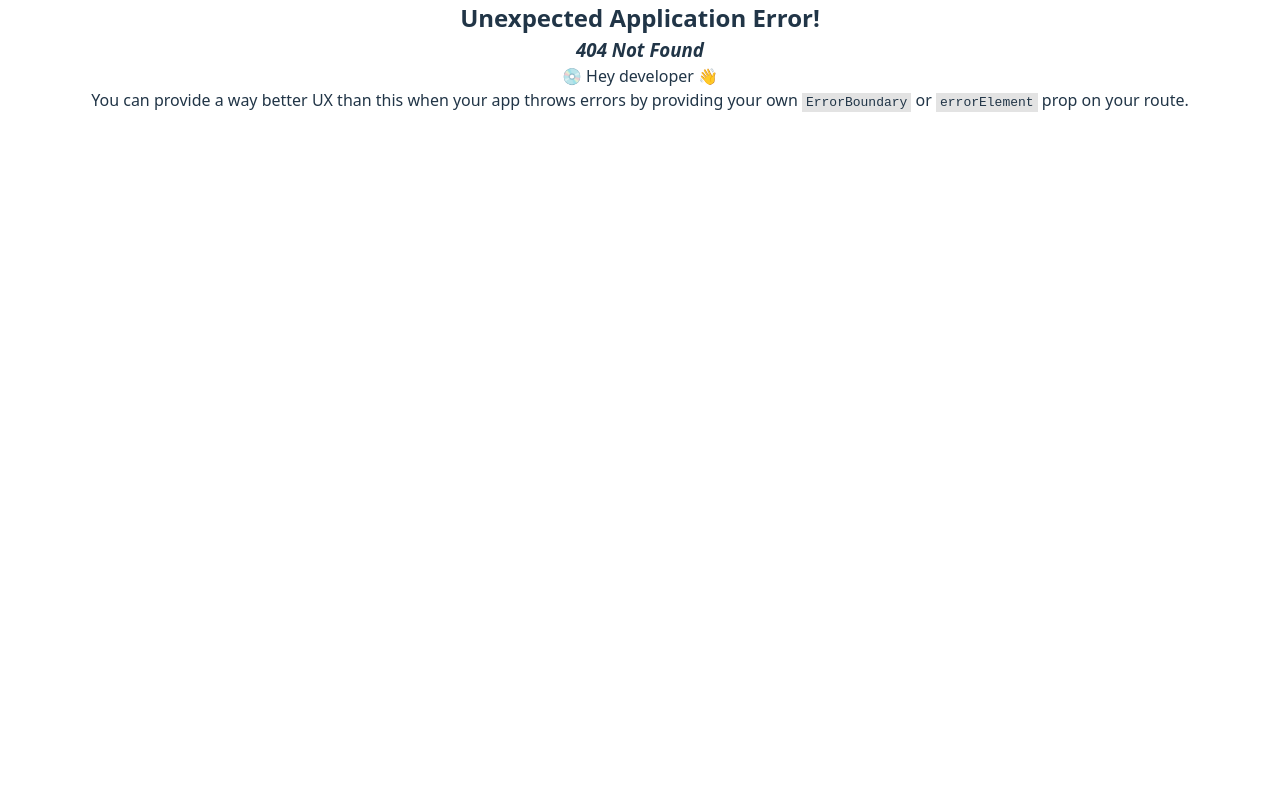
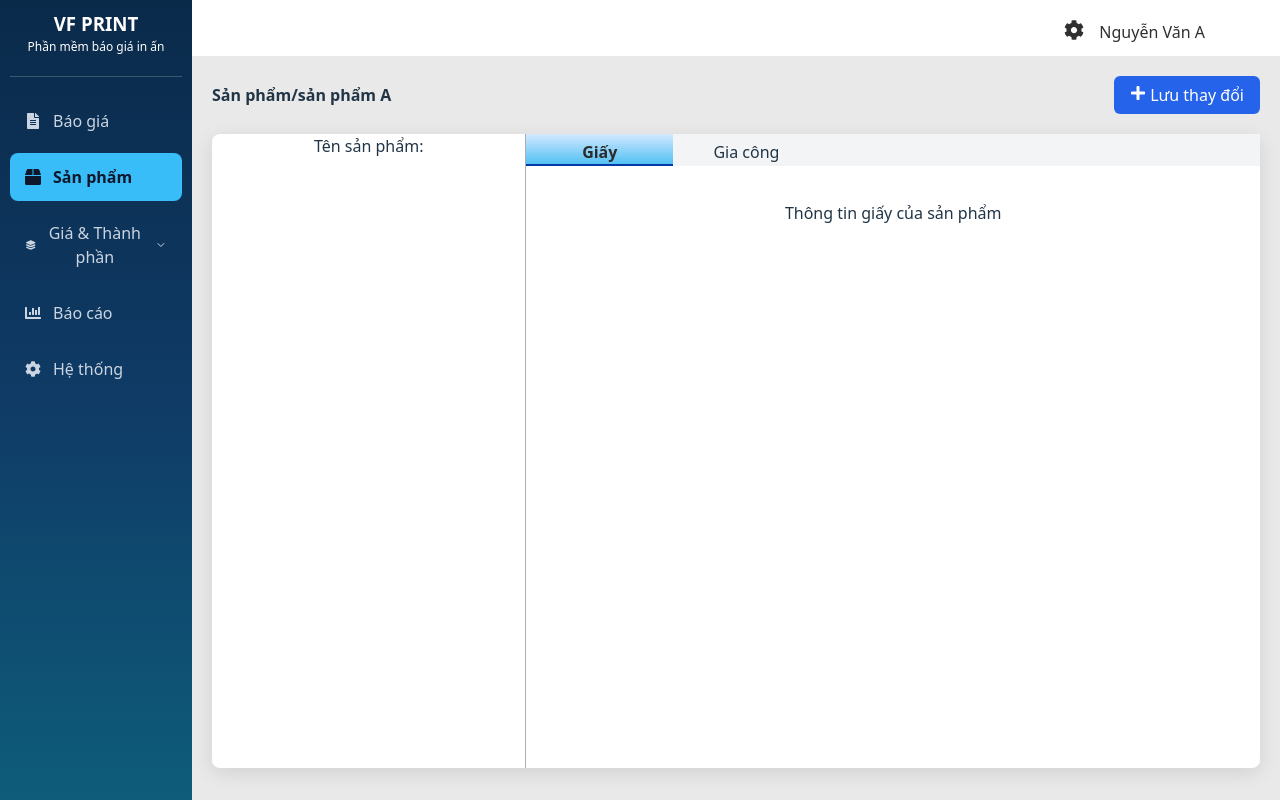
Before and after one commit to Robert-Ph/vfpricecal, a React (Vite) app in the folder VFPriceCal-User/: page /product/1 in a window 1280 px wide. Before the commit this address had no page. Built offline with nearby package versions, Linux system fonts and the light colour scheme.

Commit message:
create Product Detail Page

```diff
--- a/VFPriceCal-User/src/components/Router.tsx
+++ b/VFPriceCal-User/src/components/Router.tsx
@@ -2,6 +2,7 @@ import { createBrowserRouter } from "react-router-dom";
 import MainLayout from "../layout/MainLayout";
 import QuotationPage from "../pages/QuotationPage/QuotationPage";
 import ProductPage from "../pages/ProductPage/ProductPage";
+import ProductDetail from "../pages/ProductPage/ProductDetail/ProductDetail";
 
 
 export const router = createBrowserRouter([
@@ -11,6 +12,7 @@ export const router = createBrowserRouter([
     children: [
       { path: "/", element: <QuotationPage /> },
       { path: "/product", element: <ProductPage /> },
+      { path: "/product/:id", element: <ProductDetail /> },
 
     ],
   },
--- /dev/null
+++ b/VFPriceCal-User/src/pages/ProductPage/ProductDetail/ProductDetail.tsx
@@ -0,0 +1,33 @@
+import "./productDetail.scss";
+import { FaPlus } from "react-icons/fa";
+import { useState } from "react";
+
+const ProductDetail = () => {
+    const [activeTab, setActiveTab] = useState("paper");
+
+    return (
+        <div className="product-detail">
+            <div className="product-header">
+                <h3>Sản phẩm/sản phẩm A</h3>
+                <button className="add-product-btn"> <FaPlus /> Lưu thay đổi</button>
+            </div>
+            <div className="product-detail-info">
+                <div className="product-info-basic">
+                    <label htmlFor="product-name">Tên sản phẩm:</label>
+                </div>
+                <div className="product-info-advanced">
+                    <div className="tabs">
+                        <div className={`tab ${activeTab === "paper" ? "active" : ""}`} onClick={() => setActiveTab("paper")}>Giấy</div>
+                        <div className={`tab ${activeTab === "processing" ? "active" : ""}`} onClick={() => setActiveTab("processing")}>Gia công</div>
+                    </div>
+                    <div className="tab-content">
+                        {activeTab === "paper" && <p>Thông tin giấy của sản phẩm</p>}
+                        {activeTab === "processing" && <p>Thông tin gia công của sản phẩm</p>}
+                    </div>
+                </div>
+            </div>
+        </div>
+    )
+}
+
+export default ProductDetail;
--- /dev/null
+++ b/VFPriceCal-User/src/pages/ProductPage/ProductDetail/productDetail.scss
@@ -0,0 +1,98 @@
+.product-detail {
+    display: flex;
+    flex-direction: column;
+    padding: 10px;
+    width: 100%;
+    height: 100%;
+
+    .product-header {
+        display: flex;
+        justify-content: space-between;
+        align-items: center;
+        margin-bottom: 20px;
+
+        h3 {
+            font-size: 16px;
+            font-weight: 600;
+        }
+        .add-product-btn {
+            padding: 8px 16px;
+            background-color: #3b82f6;
+            background: #2563eb;
+            color: white;
+            border-radius: 6px;
+            border: none;
+            cursor: pointer;
+
+            &:hover {
+                background-color: #2563eb;
+            }
+        }
+    }
+
+    .product-detail-info {
+        display: flex;
+        width: 100%;
+        height: 90%;
+        background: white;
+        border-radius: 8px;
+        box-shadow: 0 5px 20px rgba(0, 0, 0, 0.1);
+
+        .product-info-basic {
+            display: flex;
+            flex-direction: column;
+            align-items: center;
+            width: 30%;
+            border-right: 1px solid #aeaeaf;
+
+            label {
+                font-size: 16px;
+                font-weight: 500;
+            }
+
+            span {
+                margin-left: 10px;
+                padding: 6px;
+            }
+        }
+
+        .product-info-advanced {
+            display: flex;
+            flex-direction: column;
+
+            width: 70%;
+            gap: 15px;
+
+            label {
+                font-size: 16px;
+                font-weight: 500;
+            }
+
+            span {
+                margin-left: 10px;
+                padding: 6px;
+            }
+
+            .tabs {
+                display: flex;
+                height: 5%;
+                margin-bottom: 20px;
+                background: #f3f4f6;
+
+                .tab {
+                    padding: 6px 12px;
+                    background: #f3f4f6;
+                    min-width: 20%;
+                    cursor: pointer;
+
+                    &.active {
+                        background: linear-gradient(180deg, #d4e9ff 0%, #52c0f3 100%);
+                        border-bottom: 2px solid #0537a5;
+                        color: rgb(43, 43, 43);
+                        font-weight: 600;
+                    }
+                }
+            }
+        }
+    }
+}
--- a/VFPriceCal-User/src/pages/ProductPage/ProductPage.tsx
+++ b/VFPriceCal-User/src/pages/ProductPage/ProductPage.tsx
@@ -1,8 +1,12 @@
 import "./productPage.scss";
+import { useNavigate } from "react-router-dom";
 import { FaPlus } from "react-icons/fa";
 import { FiSearch, FiEdit, FiTrash2 } from "react-icons/fi";
 
 const ProductPage = () => {
+
+    const navigate = useNavigate();
+
 
     return (
         <div className="product-page">
@@ -41,7 +45,10 @@ const ProductPage = () => {
                                 <td>SP001</td>
                                 <td>Mô tả sản phẩm A </td>
                                 <td className="action-buttons">
-                                    <button className=" icon edit-btn"><FiEdit /></button>
+                                    <button className=" icon edit-btn"
+                                        onClick={() => navigate("/product/1")}>
+                                        <FiEdit />
+                                    </button>
                                     <button className=" icon delete-btn"><FiTrash2 /></button>
                                 </td>
 
@@ -54,7 +61,7 @@ const ProductPage = () => {
                                 <td>Mô tả sản phẩm B </td>
                                 <td className="action-buttons">
                                     <button className=" icon edit-btn"><FiEdit /></button>
-                                    <button className=" icon delete-btn"><FiTrash2 /></button>
+                                    <button className=" icon delete-btn" ><FiTrash2 /></button>
                                 </td>
 
                             </tr>
```
